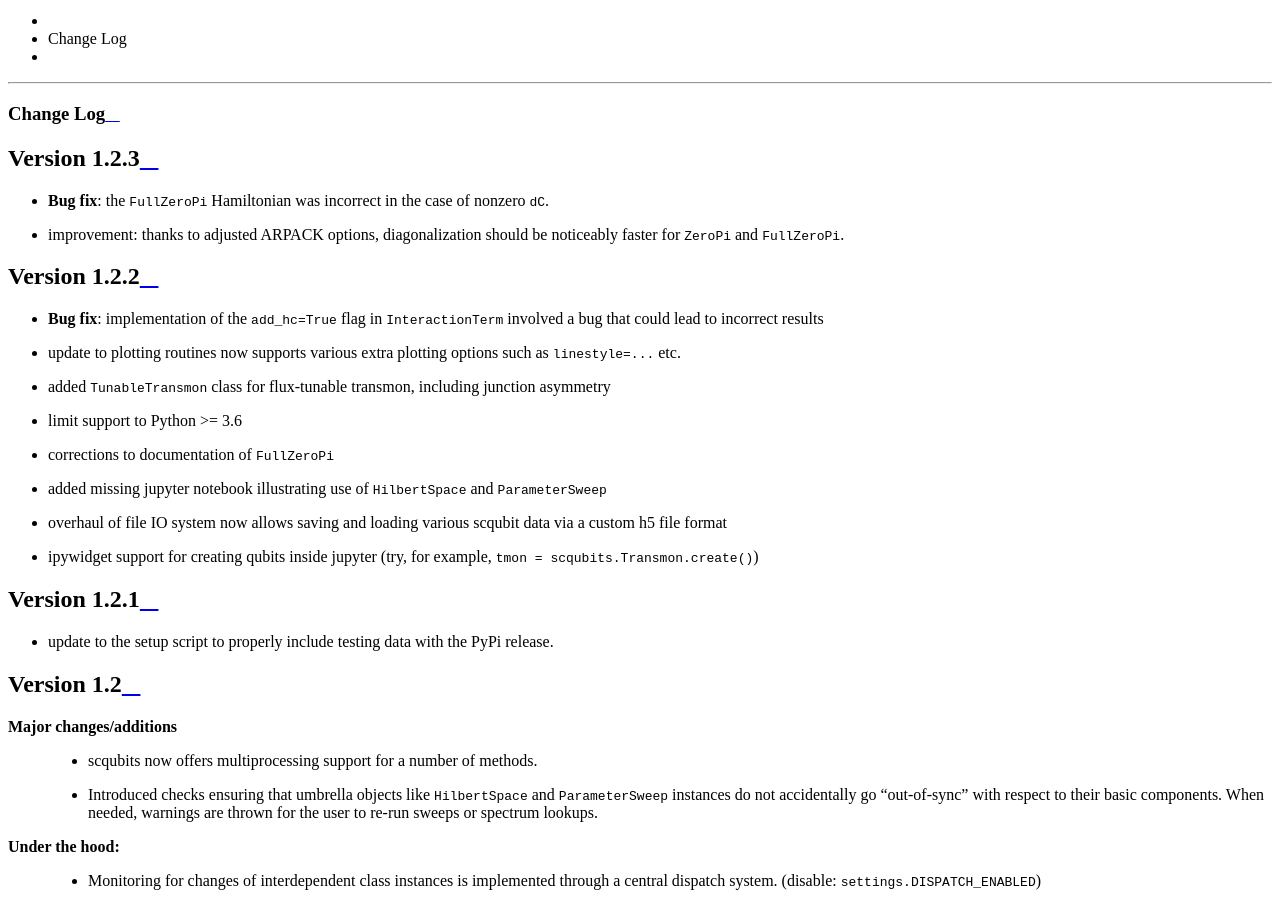
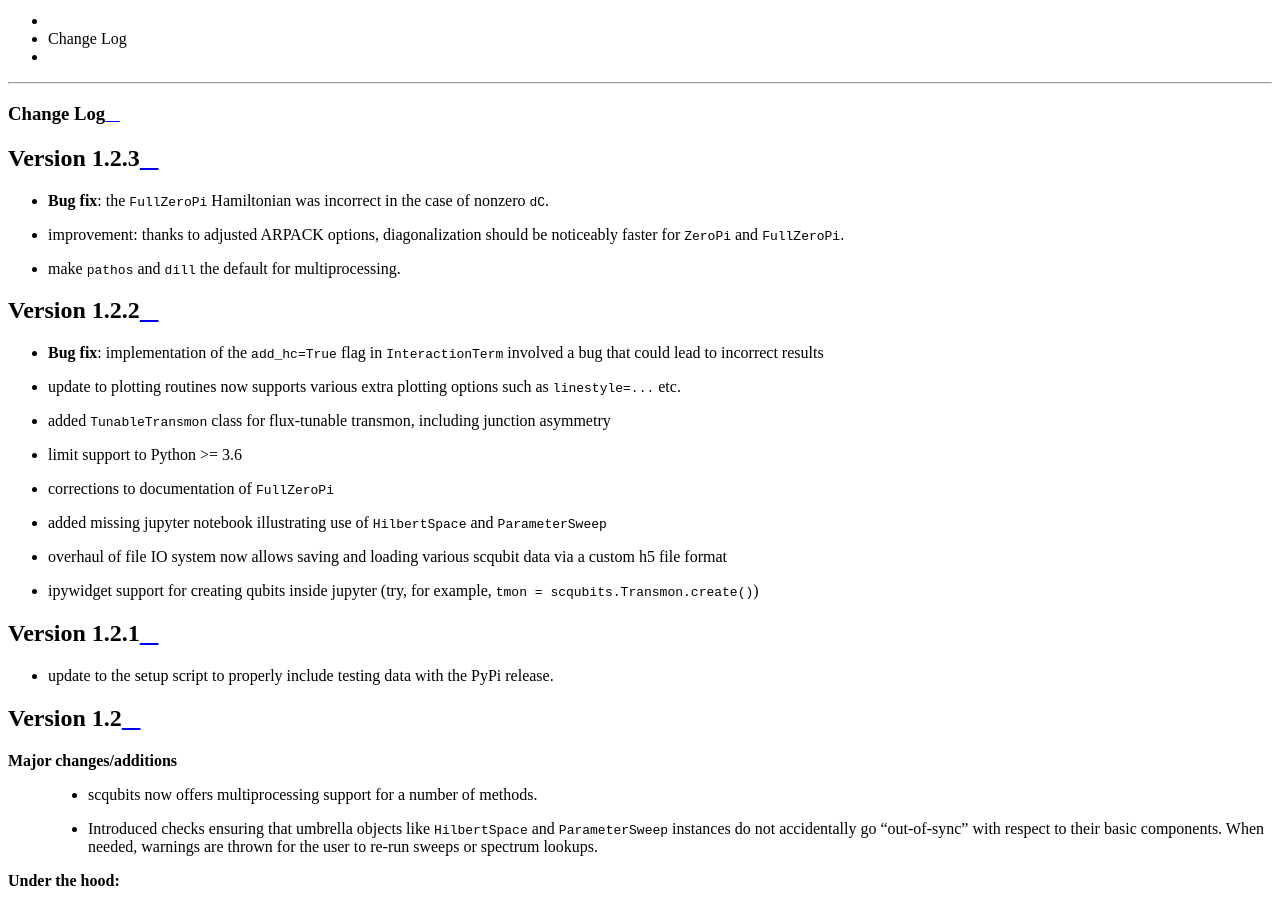
Before and after one commit to scqubits/scqubits, a Sphinx documentation site: the page built from docs/source/changelog.rst, in a window 1280 px wide and 900 px high, scrolled down 353 px. Built offline with Sphinx 7.4.7 and the Read the Docs theme 2.0.0, drawn with Linux system fonts in a browser that asks for light colours; pages that are not in the unit, such as notebooks, are missing from menus.

Commit message:
changelog extended

```diff
--- a/docs/source/changelog.rst
+++ b/docs/source/changelog.rst
@@ -12,6 +12,7 @@ Version 1.2.3
 
 - **Bug fix**: the ``FullZeroPi`` Hamiltonian was incorrect in the case of nonzero ``dC``.
 - improvement: thanks to adjusted ARPACK options, diagonalization should be noticeably faster for ``ZeroPi`` and ``FullZeroPi``.
+- make ``pathos`` and ``dill`` the default for multiprocessing.
 
 
 Version 1.2.2
```
